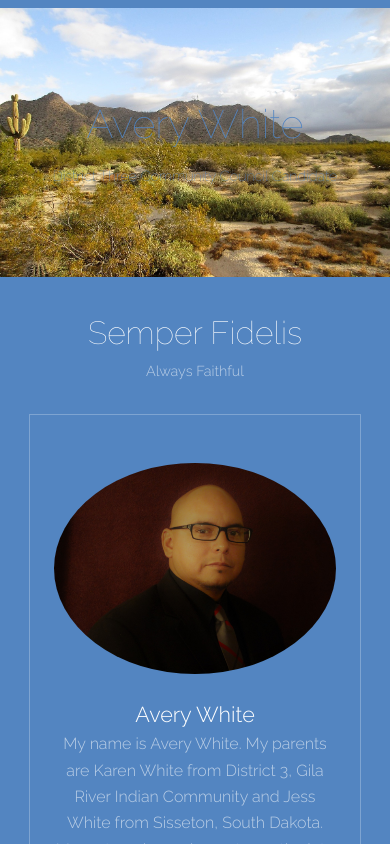
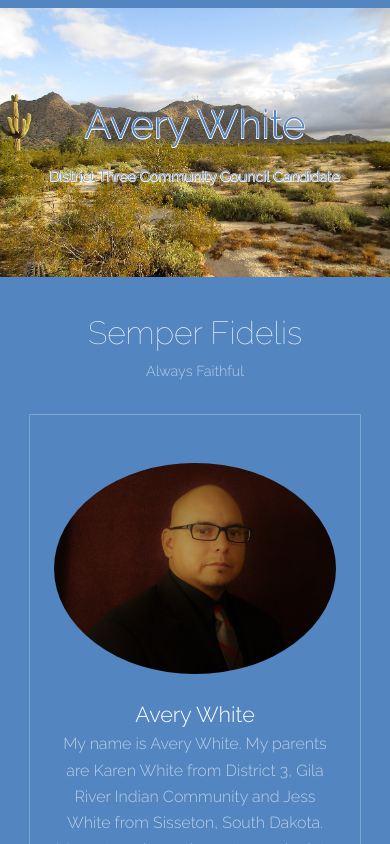
Before and after one commit to BuserDev/White, a plain HTML site: page index.html in a window 390 px wide. Shown: the top 844 px of the page. Drawn offline with Linux system fonts and the light colour scheme.

Commit message:
Added banner highlight mobile

```diff
--- a/assets/css/main.css
+++ b/assets/css/main.css
@@ -1916,7 +1916,7 @@
 				height: 100%;
 				right: -2em;
 				top: 0;
-				border-right: 1px solid #dbdbdb;
+				/*border-right: 1px solid #dbdbdb;*/
 				pointer-events: none;
 			}
 
@@ -2945,20 +2945,30 @@
 
 		#banner h1 {
 			font-size: 3.5em;
-			font-weight: 200;
+			font-weight: bolder;
 			color: #5385c1;
 			line-height: 1em;
 			margin: 0 0 0.5em 0;
 			padding: 0;
 			text-shadow: #A9A9A9 1px 0 10px;
+			text-shadow:
+			-.5px -.5px 0 #fff,
+			.5px -.5px 0 #fff,
+			-.5px .5px 0 #fff,
+			.5px .5px 0 #fff;
 		}
 
 		#banner p {
 			font-size: 1em;
-			font-weight: 100;
+			font-weight: bolder;
 			color: #5385c1;
 			margin-bottom: 1.75em;
 			text-shadow: #A9A9A9 1px 0 10px;
+			text-shadow:
+			-.5px -.5px 0 #fff,
+			.5px -.5px 0 #fff,
+			-.5px .5px 0 #fff,
+			.5px .5px 0 #fff;
 		}
 
 		@media only screen and (min-device-width: 768px) and (max-device-width: 1024px) and (orientation: landscape) {
```
